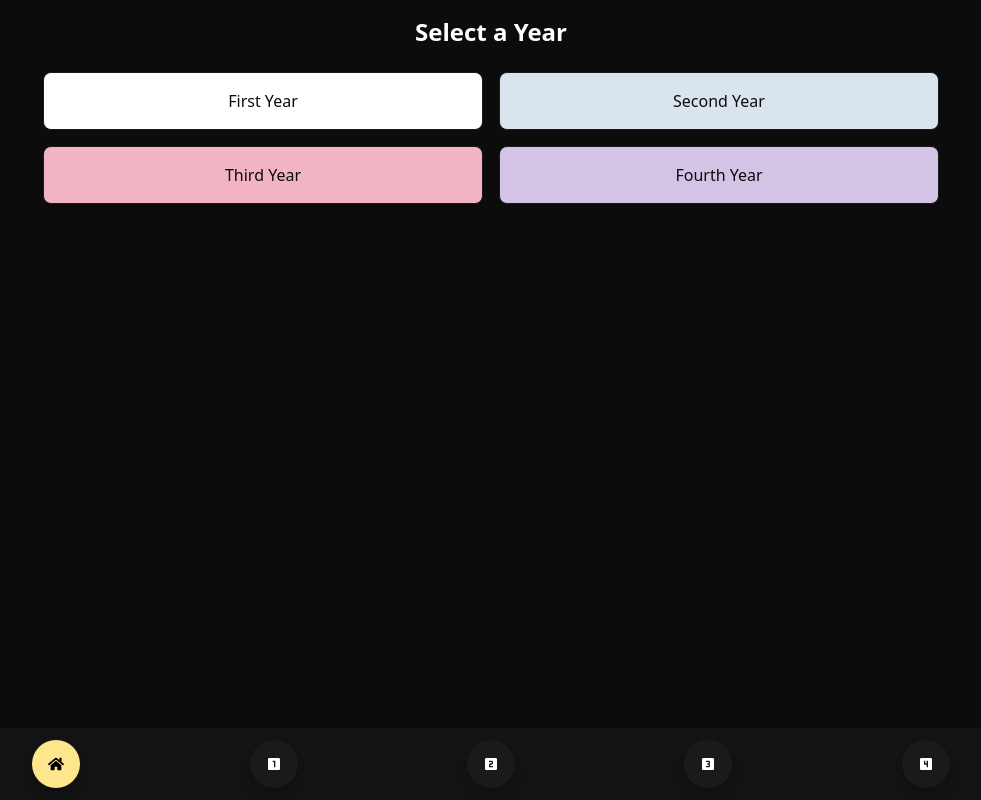
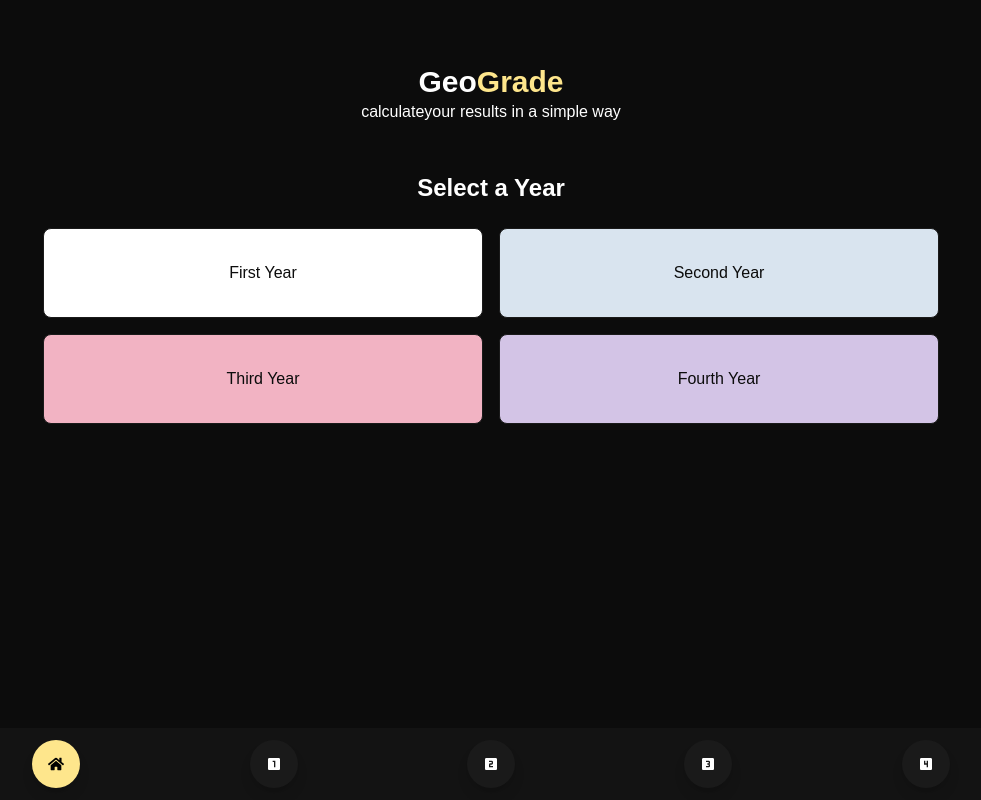
Before and after one commit to mdsejan/GeoGrade, a React (Vite) app: page / in a window 1280 px wide. Shown: the whole page, without its empty margins (149-1130 px from the left). Built offline with nearby package versions, Linux system fonts and the light colour scheme.

Commit message:
redux store setup

```diff
--- a/src/components/Footer.tsx
+++ b/src/components/Footer.tsx
@@ -1,4 +1,4 @@
-import { Link, useLocation } from "react-router-dom"; // Import useLocation
+import { Link, useLocation } from "react-router-dom";
 import { FaHome } from "react-icons/fa";
 import { MdLooksOne, MdLooksTwo, MdLooks3, MdLooks4 } from "react-icons/md";
 
@@ -6,10 +6,10 @@ const Footer = () => {
   const location = useLocation(); // Get the current location
 
   return (
-    <div className="flex justify-evenly bg-[#131313] p-3 rounded-full">
+    <div className="fixed bottom-0 w-full bg-[#131313] p-3 flex justify-evenly rounded-full shadow-lg">
       <Link
         to="/"
-        className={`flex items-center justify-center transition  w-12 h-12 rounded-full p-2 shadow-lg ${
+        className={`cursor-pointer flex items-center justify-center transition w-12 h-12 rounded-full p-2 shadow-lg ${
           location.pathname === "/"
             ? "bg-[#FEE68C] text-[#000]"
             : "bg-[#1A1A1A] text-[#FFFFFF]"
@@ -19,7 +19,7 @@ const Footer = () => {
       </Link>
       <Link
         to="/firstyear"
-        className={`flex items-center justify-center transition  w-12 h-12 rounded-full p-2 shadow-lg ${
+        className={`cursor-pointer flex items-center justify-center transition w-12 h-12 rounded-full p-2 shadow-lg ${
           location.pathname === "/firstyear"
             ? "bg-[#FEE68C] text-[#000]"
             : "bg-[#1A1A1A] text-[#FFFFFF]"
@@ -29,7 +29,7 @@ const Footer = () => {
       </Link>
       <Link
         to="/secoundyear"
-        className={`flex items-center justify-center transition  w-12 h-12 rounded-full p-2 shadow-lg ${
+        className={`cursor-pointer flex items-center justify-center transition w-12 h-12 rounded-full p-2 shadow-lg ${
           location.pathname === "/secoundyear"
             ? "bg-[#FEE68C] text-[#000]"
             : "bg-[#1A1A1A] text-[#FFFFFF]"
@@ -39,7 +39,7 @@ const Footer = () => {
       </Link>
       <Link
         to="/thirdyear"
-        className={`flex items-center justify-center transition  w-12 h-12 rounded-full p-2 shadow-lg ${
+        className={`cursor-pointer flex items-center justify-center transition w-12 h-12 rounded-full p-2 shadow-lg ${
           location.pathname === "/thirdyear"
             ? "bg-[#FEE68C] text-[#000]"
             : "bg-[#1A1A1A] text-[#FFFFFF]"
@@ -49,7 +49,7 @@ const Footer = () => {
       </Link>
       <Link
         to="/fourthyear"
-        className={`flex items-center justify-center transition  w-12 h-12 rounded-full p-2 shadow-lg ${
+        className={`cursor-pointer flex items-center justify-center transition w-12 h-12 rounded-full p-2 shadow-lg ${
           location.pathname === "/fourthyear"
             ? "bg-[#FEE68C] text-[#000]"
             : "bg-[#1A1A1A] text-[#FFFFFF]"
--- a/src/components/Home.tsx
+++ b/src/components/Home.tsx
@@ -7,10 +7,10 @@ const buttonVariants = {
     opacity: 1,
     y: 0,
     transition: {
-      delay: index * 0.6, // Increased delay for smoother staggered appearance
-      type: "spring", // Use spring for smoother movement
-      stiffness: 300, // Control the stiffness of the spring
-      damping: 70, // Control the damping of the spring
+      delay: index * 0.6,
+      type: "spring",
+      stiffness: 300,
+      damping: 70,
     },
   }),
 };
@@ -22,6 +22,14 @@ const Home = () => (
     transition={{ duration: 0.5 }}
     className="flex flex-col items-center justify-center h-full max-h-screen overflow-hidden p-4 bg-body"
   >
+    <div className="text-center my-12">
+      <h1 className="text-3xl font-semibold">
+        Geo<span className="text-[#FEE68C]">Grade</span>{" "}
+      </h1>
+      <h3 className="text-base font-normal">
+        calculateyour results in a simple way
+      </h3>
+    </div>
     <h2 className="text-2xl font-bold mb-6 text-text">Select a Year</h2>
     <div className="grid grid-cols-2 gap-4 w-full max-w-4xl">
       <motion.div
@@ -32,7 +40,7 @@ const Home = () => (
       >
         <Link
           to="/firstyear"
-          className="bg-[#FFFFFF] text-body p-4 rounded-lg border border-button transition  flex items-center justify-center"
+          className="bg-[#FFFFFF]  text-body px-4 py-8 rounded-lg border border-button transition  flex items-center justify-center"
         >
           First Year
         </Link>
@@ -45,7 +53,7 @@ const Home = () => (
       >
         <Link
           to="/secoundyear"
-          className="bg-[#D9E4EF] text-body p-4 rounded-lg border border-button transition  flex items-center justify-center"
+          className="bg-[#D9E4EF] text-body px-4 py-8 rounded-lg border border-button transition  flex items-center justify-center"
         >
           Second Year
         </Link>
@@ -58,7 +66,7 @@ const Home = () => (
       >
         <Link
           to="/thirdyear"
-          className="bg-[#F2B3C3] text-body p-4 rounded-lg border border-button transition  flex items-center justify-center"
+          className="bg-[#F2B3C3] text-body px-4 py-8 rounded-lg border border-button transition  flex items-center justify-center"
         >
           Third Year
         </Link>
@@ -71,7 +79,7 @@ const Home = () => (
       >
         <Link
           to="/fourthyear"
-          className="bg-[#D3C4E6] text-body p-4 rounded-lg border border-button transition  flex items-center justify-center"
+          className="bg-[#D3C4E6] text-body px-4 py-8 rounded-lg border border-button transition  flex items-center justify-center"
         >
           Fourth Year
         </Link>
--- a/src/index.css
+++ b/src/index.css
@@ -2,7 +2,23 @@
 @tailwind components;
 @tailwind utilities;
 
+@import url("https://fonts.googleapis.com/css2?family=Work+Sans:ital,wght@0,100..900;1,100..900&display=swap");
+
+* {
+  font-family: "Work Sans", sans-serif;
+}
 body {
   @apply bg-body;
   color: #ffffff;
 }
+
+body,
+#root {
+  min-height: 100vh;
+  display: flex;
+  flex-direction: column;
+}
+
+#root {
+  flex: 1;
+}
--- a/src/pages/FirstYear.tsx
+++ b/src/pages/FirstYear.tsx
@@ -6,9 +6,9 @@ const FirstYear = () => {
       initial={{ opacity: 0 }}
       animate={{ opacity: 1 }}
       transition={{ duration: 0.5 }}
-      className="p-6"
     >
       <h2 className="text-xl font-bold mb-4">First Year CGPA Calculation</h2>
+      <div className="min-h-screen"> </div>
       {/* Your CGPA form here */}
     </motion.div>
   );
--- /dev/null
+++ b/src/redux/features/resultSlice.ts
@@ -0,0 +1,20 @@
+import { createSlice } from "@reduxjs/toolkit";
+
+const resultSlice = createSlice({
+  name: "counter",
+  initialState: { value: 0 },
+  reducers: {
+    increment: (state) => {
+      state.value += 1;
+    },
+    decrement: (state) => {
+      state.value -= 1;
+    },
+    incrementByAmount: (state, action) => {
+      state.value += action.payload;
+    },
+  },
+});
+
+export const { increment, decrement, incrementByAmount } = resultSlice.actions;
+export default resultSlice.reducer;
--- /dev/null
+++ b/src/redux/hooks.ts
@@ -0,0 +1,5 @@
+import { useDispatch, useSelector } from "react-redux";
+import { AppDispatch, RootState } from "./store";
+
+export const useAppDispatch = useDispatch.withTypes<AppDispatch>();
+export const useAppSelector = useSelector.withTypes<RootState>();
--- /dev/null
+++ b/src/redux/store.ts
@@ -0,0 +1,11 @@
+import { configureStore } from "@reduxjs/toolkit";
+import resultReducer from "./features/resultSlice";
+
+export const store = configureStore({
+  reducer: {
+    counter: resultReducer,
+  },
+});
+
+export type RootState = ReturnType<typeof store.getState>;
+export type AppDispatch = typeof store.dispatch;
```
